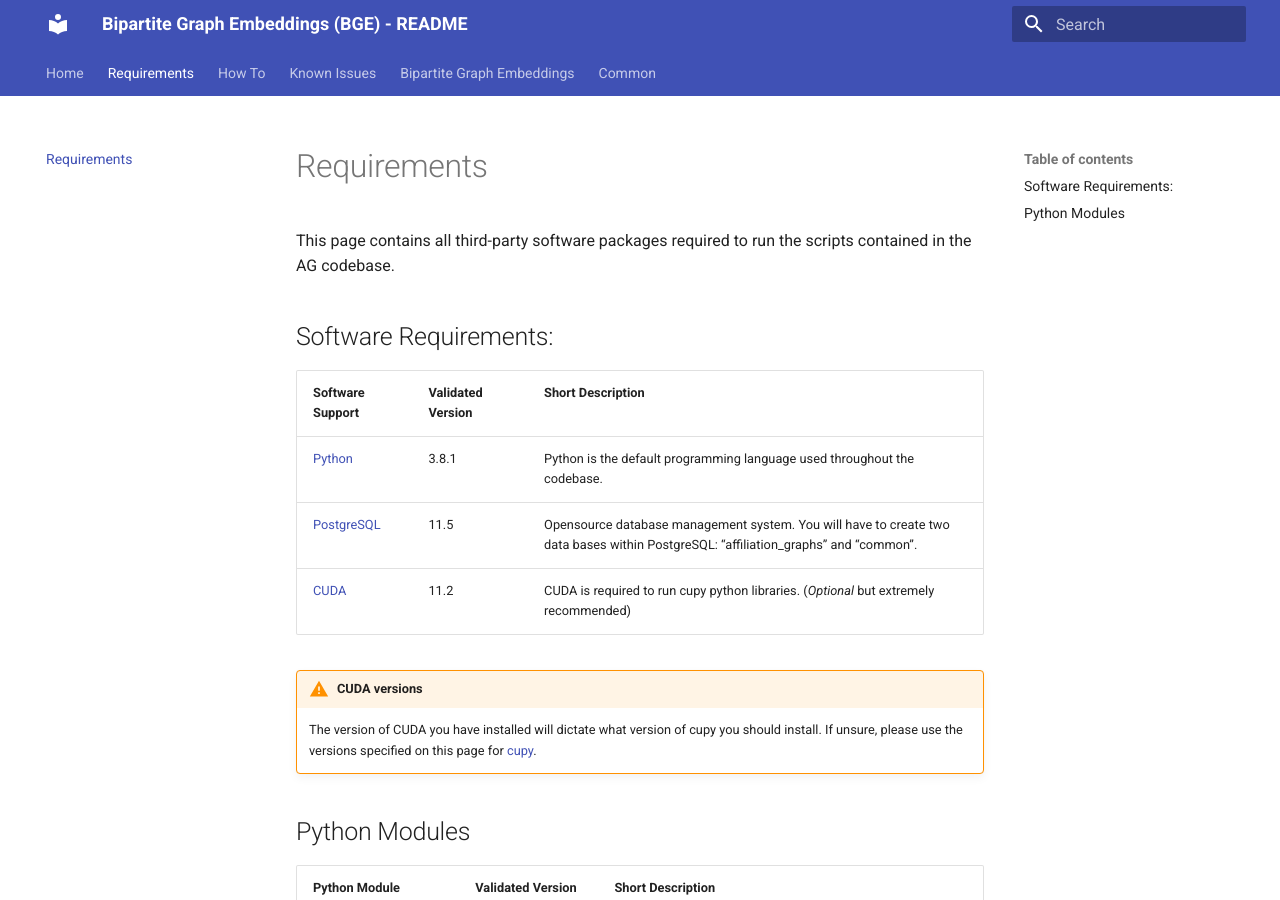
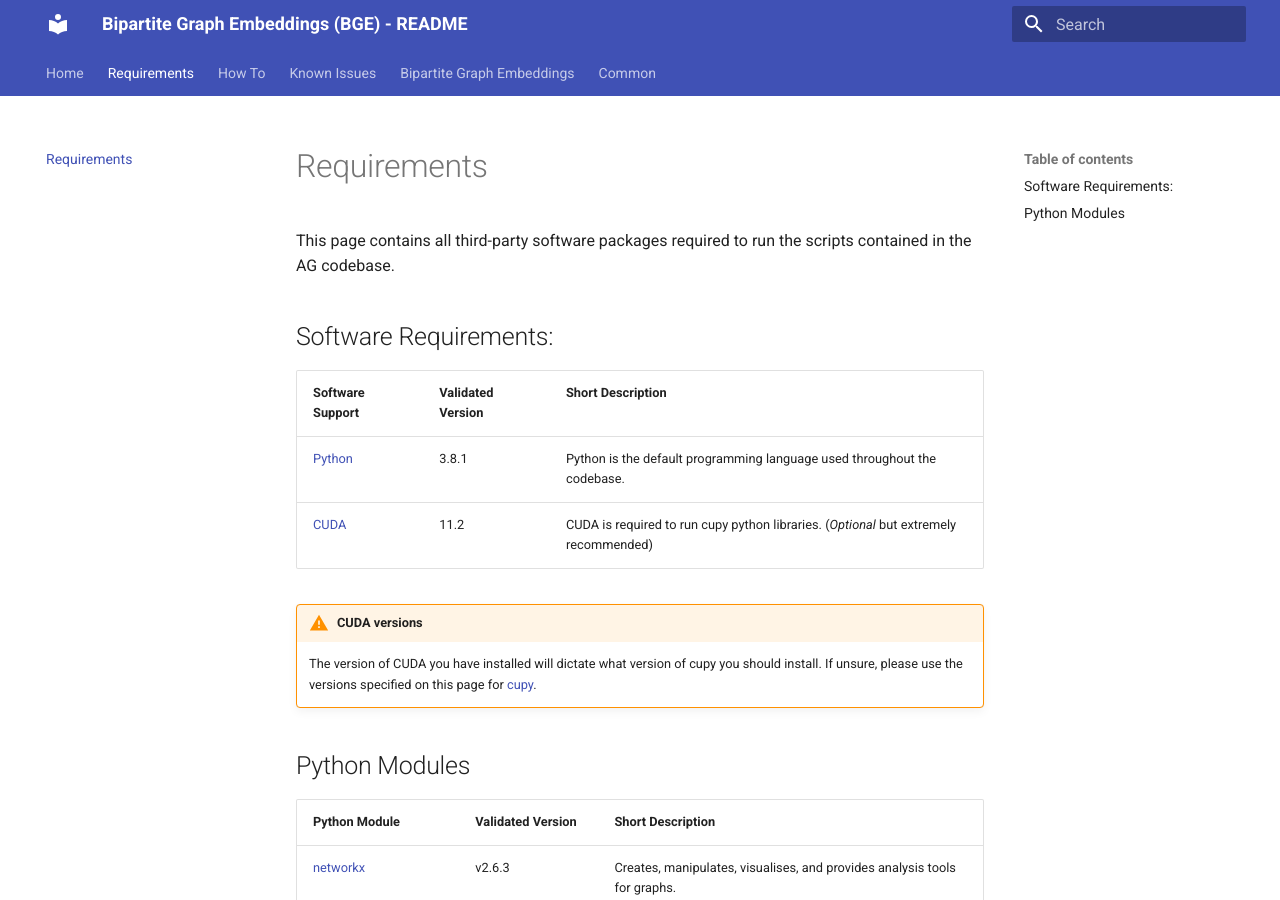
Before and after one commit to MillarK-UofA/bipartite_graph_embeddings, an MkDocs documentation site: the page built from docs/src/tabs/requirements.md, in a window 1280 px wide and 900 px high. Built offline with MkDocs 1.6.1 and Material for MkDocs 9.7.7, drawn with Linux system fonts in a browser that asks for light colours; old or Windows-style settings are respelled for this version of MkDocs.

Commit message:
Adding requirements to readme.

```diff
--- a/docs/src/tabs/requirements.md
+++ b/docs/src/tabs/requirements.md
@@ -4,7 +4,6 @@ This page contains all third-party software packages required to run the scripts
 | Software Support | Validated Version | Short Description |
 | -------- | ----------------- | ----------------- |
 | [Python](https://www.python.org/downloads/release/python-360/) | 3.8.1 | Python is the default programming language used throughout the codebase. |
-| [PostgreSQL](https://www.postgresql.org/) | 11.5 | Opensource database management system. You will have to create two data bases within PostgreSQL: "affiliation_graphs" and "common". |
 | [CUDA](https://developer.nvidia.com/cuda-zone) | 11.2 | CUDA is required to run cupy python libraries. (*Optional* but extremely recommended) |
 
 
```
Also changed, not shown: README.md.
